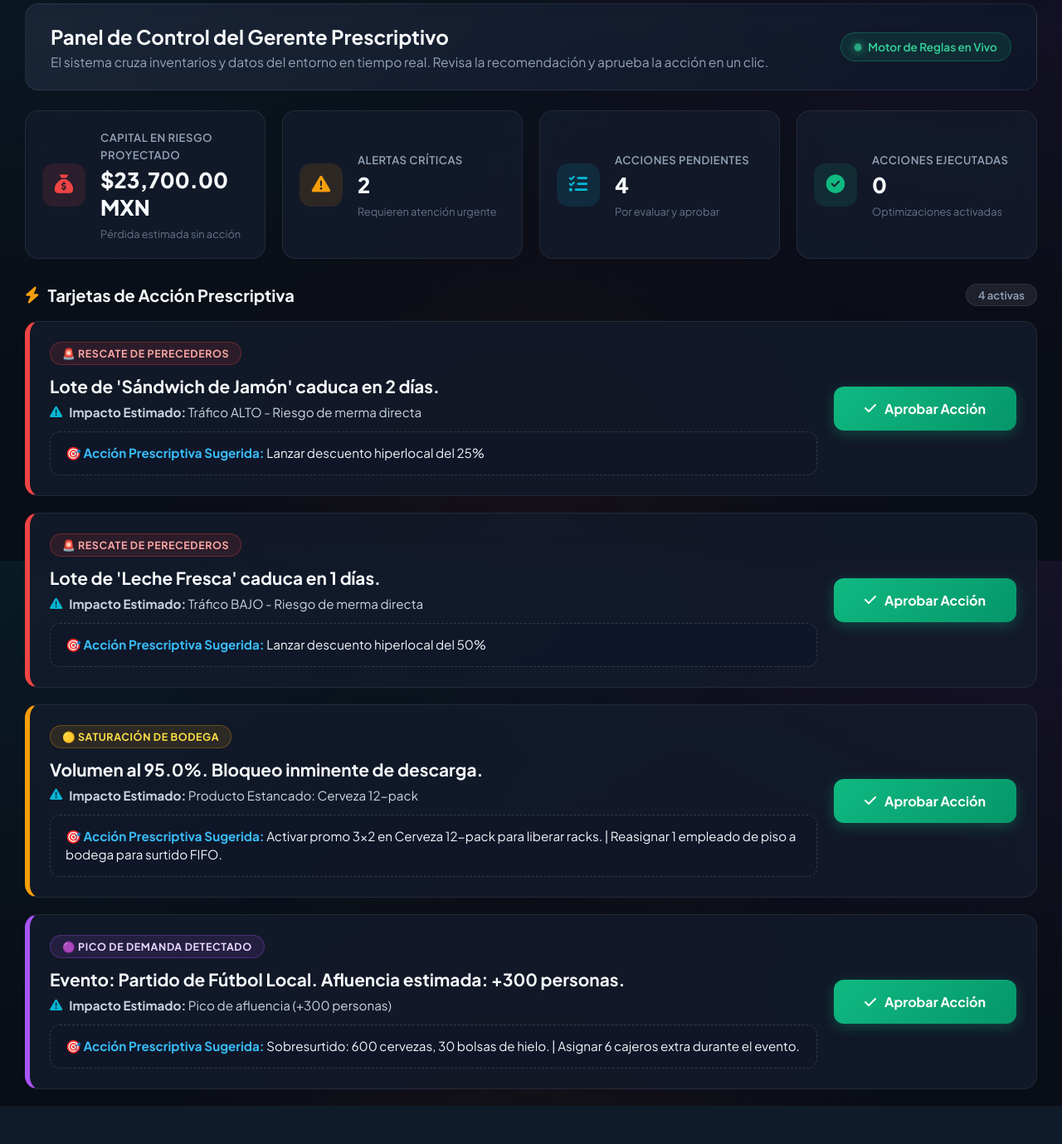
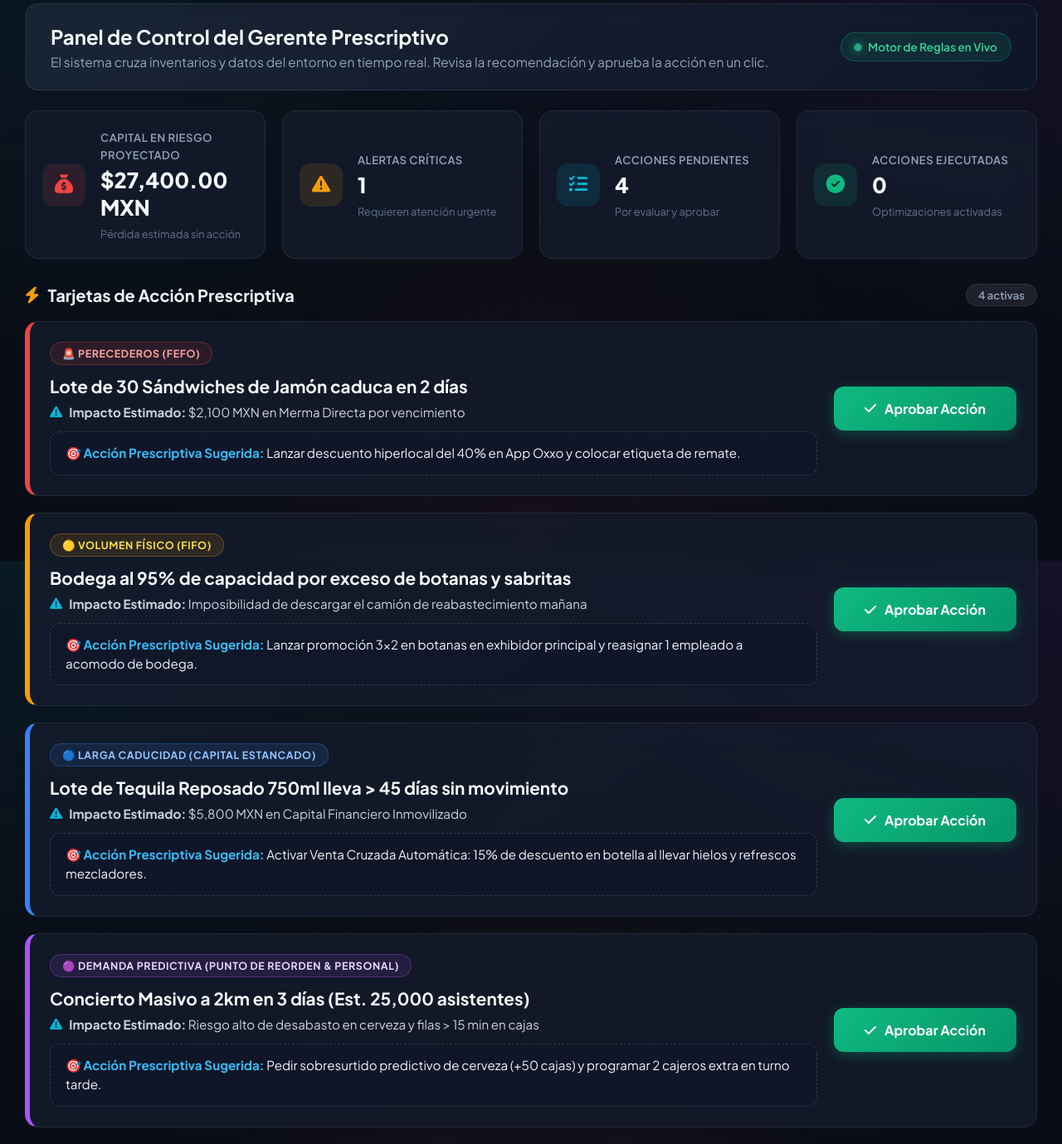
Before and after one commit to Ariel-Hdz-Gar/RoadToTech-HackProject, a Flask app: page / in a window 1280 px wide. Shown: the part 124-1503 px from the top of the page at 83% size. Before the commit the page ends 1457 px from the top, so only its background shows below. Run offline with Flask 3, Linux system fonts and the light colour scheme.

Commit message:
feat: Update MVP Frontend and README with 4 Archetypes (Red, Yellow, Blue, Purple cards)

```diff
--- a/app.py
+++ b/app.py
@@ -6,103 +6,99 @@ import os
 # Agregar la carpeta Back-End al PATH de Python
 sys.path.append(os.path.join(os.path.dirname(__file__), "Back-End"))
 
-from motor_reglas import LotePerecedero, Bodega, EventoLocal, MotorAlertas
-from mock_db import db_perecederos, db_bodegas, db_eventos
-
 app = Flask(__name__)
 
-# Mapeo de sucursales entre el Frontend y los IDs de Ariel (Backend)
-BRANCH_MAP = {
-    "Sucursal Monterrey Norte 📍": 1,
-    "Sucursal Monterrey Sur 📍": 2,
-    "Sucursal Centro 📍": 3
+# -----------------------------------------------------------------------------
+# Base de Datos Simulada Frontend (4 Arquetipos de Tarjetas Prescriptivas)
+# -----------------------------------------------------------------------------
+INITIAL_DATA = {
+    "Sucursal Monterrey Norte 📍": [
+        {
+            "id": "ALT-001",
+            "type": "red",
+            "emoji": "🚨",
+            "category": "Perecederos (FEFO)",
+            "title": "Lote de 30 Sándwiches de Jamón caduca en 2 días",
+            "impact": "$2,100 MXN en Merma Directa por vencimiento",
+            "recommendation": "Lanzar descuento hiperlocal del 40% en App Oxxo y colocar etiqueta de remate.",
+            "impact_value": 2100,
+            "critical": True
+        },
+        {
+            "id": "ALT-002",
+            "type": "yellow",
+            "emoji": "🟡",
+            "category": "Volumen Físico (FIFO)",
+            "title": "Bodega al 95% de capacidad por exceso de botanas y sabritas",
+            "impact": "Imposibilidad de descargar el camión de reabastecimiento mañana",
+            "recommendation": "Lanzar promoción 3x2 en botanas en exhibidor principal y reasignar 1 empleado a acomodo de bodega.",
+            "impact_value": 4500,
+            "critical": False
+        },
+        {
+            "id": "ALT-003",
+            "type": "blue",
+            "emoji": "🔵",
+            "category": "Larga Caducidad (Capital Estancado)",
+            "title": "Lote de Tequila Reposado 750ml lleva > 45 días sin movimiento",
+            "impact": "$5,800 MXN en Capital Financiero Inmovilizado",
+            "recommendation": "Activar Venta Cruzada Automática: 15% de descuento en botella al llevar hielos y refrescos mezcladores.",
+            "impact_value": 5800,
+            "critical": False
+        },
+        {
+            "id": "ALT-004",
+            "type": "purple",
+            "emoji": "🟣",
+            "category": "Demanda Predictiva (Punto de Reorden & Personal)",
+            "title": "Concierto Masivo a 2km en 3 días (Est. 25,000 asistentes)",
+            "impact": "Riesgo alto de desabasto en cerveza y filas > 15 min en cajas",
+            "recommendation": "Pedir sobresurtido predictivo de cerveza (+50 cajas) y programar 2 cajeros extra en turno tarde.",
+            "impact_value": 15000,
+            "critical": False
+        }
+    ],
+    "Sucursal Monterrey Sur 📍": [
+        {
+            "id": "ALT-005",
+            "type": "red",
+            "emoji": "🚨",
+            "category": "Perecederos (FEFO)",
+            "title": "Lote de 15 Leches Frescas vence en 24 horas",
+            "impact": "$650 MXN en Merma Directa",
+            "recommendation": "Activar paquete combo promocional con café preparado.",
+            "impact_value": 650,
+            "critical": True
+        },
+        {
+            "id": "ALT-006",
+            "type": "blue",
+            "emoji": "🔵",
+            "category": "Larga Caducidad (Capital Estancado)",
+            "title": "Lote de Whisky Importado 1L suma 52 días sin ventas",
+            "impact": "$7,200 MXN inmovilizados en inventario",
+            "recommendation": "Reubicar producto a isla de cajas y activar 15% de descuento en combo con hieleras.",
+            "impact_value": 7200,
+            "critical": False
+        }
+    ],
+    "Sucursal Centro 📍": [
+        {
+            "id": "ALT-007",
+            "type": "purple",
+            "emoji": "🟣",
+            "category": "Demanda Predictiva (Evento Deportivo)",
+            "title": "Partido de Fútbol Clásico en 24 hrs",
+            "impact": "Incremento del 300% en demanda de botanas y bolsas de hielo",
+            "recommendation": "Surtir 20 bolsas de hielo adicionales y habilitar caja rápida en turno noche.",
+            "impact_value": 8500,
+            "critical": False
+        }
+    ]
 }
 
-# Estado mutable en memoria para la sesión
-state_perecederos = copy.deepcopy(db_perecederos)
-state_bodegas = copy.deepcopy(db_bodegas)
-state_eventos = copy.deepcopy(db_eventos)
+alerts_db = copy.deepcopy(INITIAL_DATA)
 executed_count = 0
-
-def calcular_alertas():
-    """ Procesa los datos del backend usando el motor de reglas de Ariel """
-    alertas_por_sucursal = {}
-
-    for nombre_sucursal, id_sucursal in BRANCH_MAP.items():
-        list_alertas = []
-
-        # 1. Alertas Rojas (Perecederos / Caducidad)
-        for idx, item in enumerate(state_perecederos):
-            if item.get("id_sucursal") == id_sucursal:
-                lote = LotePerecedero(
-                    producto=item["producto"],
-                    dias_para_caducar=item["dias_para_caducar"],
-                    trafico_sucursal=item.get("trafico_sucursal", "alto")
-                )
-                res = MotorAlertas.procesar_alerta_roja(lote)
-                if res:
-                    list_alertas.append({
-                        "id": f"ALT-RED-{idx}",
-                        "type": "red",
-                        "emoji": "🚨",
-                        "category": res["titulo"],
-                        "title": res["descripcion"],
-                        "impact": f"Tráfico {item.get('trafico_sucursal', 'alto').upper()} - Riesgo de merma directa",
-                        "recommendation": res["recomendacion_inventario"],
-                        "impact_value": 2100 if item["dias_para_caducar"] <= 2 else 950,
-                        "critical": True,
-                        "raw_item": item
-                    })
-
-        # 2. Alertas Amarillas (Saturación de Bodega)
-        for idx, item in enumerate(state_bodegas):
-            if item.get("id_sucursal") == id_sucursal:
-                bodega = Bodega(
-                    volumen_total_m3=item["volumen_total_m3"],
-                    volumen_ocupado_m3=item["volumen_ocupado_m3"],
-                    producto_estancado=item["producto_estancado"]
-                )
-                res = MotorAlertas.procesar_alerta_amarilla(bodega)
-                if res:
-                    list_alertas.append({
-                        "id": f"ALT-YEL-{idx}",
-                        "type": "yellow",
-                        "emoji": "🟡",
-                        "category": res["titulo"],
-                        "title": res["descripcion"],
-                        "impact": f"Producto Estancado: {item['producto_estancado']}",
-                        "recommendation": f"{res['recomendacion_inventario']} | {res['recomendacion_personal']}",
-                        "impact_value": 4500,
-                        "critical": False,
-                        "raw_item": item
-                    })
-
-        # 3. Alertas Moradas (Eventos Locales & Personal)
-        for idx, item in enumerate(state_eventos):
-            if item.get("id_sucursal") == id_sucursal:
-                if item.get("afluencia_estimada", 0) > 0:
-                    evento = EventoLocal(
-                        nombre_evento=item["nombre_evento"],
-                        afluencia_estimada=item["afluencia_estimada"]
-                    )
-                    res = MotorAlertas.procesar_alerta_morada(evento)
-                    if res:
-                        list_alertas.append({
-                            "id": f"ALT-PUR-{idx}",
-                            "type": "purple",
-                            "emoji": "🟣",
-                            "category": res["titulo"],
-                            "title": res["descripcion"],
-                            "impact": f"Pico de afluencia (+{item['afluencia_estimada']} personas)",
-                            "recommendation": f"{res['recomendacion_inventario']} | {res['recomendacion_personal']}",
-                            "impact_value": item["afluencia_estimada"] * 50,
-                            "critical": False,
-                            "raw_item": item
-                        })
-
-        alertas_por_sucursal[nombre_sucursal] = list_alertas
-
-    return alertas_por_sucursal
 
 # -----------------------------------------------------------------------------
 # Endpoints HTTP REST API
@@ -113,59 +109,40 @@ def index():
 
 @app.route("/api/alerts", methods=["GET"])
 def get_alerts():
-    alertas = calcular_alertas()
     return jsonify({
-        "alerts": alertas,
+        "alerts": alerts_db,
         "executed_count": executed_count
     })
 
 @app.route("/api/alerts/approve", methods=["POST"])
 def approve_alert():
-    global executed_count, state_perecederos, state_bodegas, state_eventos
+    global executed_count
     data = request.get_json() or {}
-    branch_name = data.get("branch")
-    alert_id = str(data.get("alert_id", ""))
+    branch = data.get("branch")
+    alert_id = data.get("alert_id")
 
-    id_sucursal = BRANCH_MAP.get(branch_name)
+    if branch in alerts_db:
+        alerts_db[branch] = [a for a in alerts_db[branch] if a["id"] != alert_id]
+        executed_count += 1
+        return jsonify({
+            "success": True,
+            "alerts": alerts_db,
+            "executed_count": executed_count
+        })
 
-    if alert_id.startswith("ALT-RED-"):
-        idx = int(alert_id.replace("ALT-RED-", ""))
-        if 0 <= idx < len(state_perecederos):
-            state_perecederos.pop(idx)
-            executed_count += 1
-
-    elif alert_id.startswith("ALT-YEL-"):
-        idx = int(alert_id.replace("ALT-YEL-", ""))
-        if 0 <= idx < len(state_bodegas):
-            # Liberar espacio simulado
-            state_bodegas[idx]["volumen_ocupado_m3"] = 40.0
-            executed_count += 1
-
-    elif alert_id.startswith("ALT-PUR-"):
-        idx = int(alert_id.replace("ALT-PUR-", ""))
-        if 0 <= idx < len(state_eventos):
-            state_eventos.pop(idx)
-            executed_count += 1
-
-    return jsonify({
-        "success": True,
-        "alerts": calcular_alertas(),
-        "executed_count": executed_count
-    })
+    return jsonify({"success": False, "error": "Sucursal no encontrada"}), 400
 
 @app.route("/api/alerts/reset", methods=["POST"])
 def reset_alerts():
-    global state_perecederos, state_bodegas, state_eventos, executed_count
-    state_perecederos = copy.deepcopy(db_perecederos)
-    state_bodegas = copy.deepcopy(db_bodegas)
-    state_eventos = copy.deepcopy(db_eventos)
+    global alerts_db, executed_count
+    alerts_db = copy.deepcopy(INITIAL_DATA)
     executed_count = 0
     return jsonify({
         "success": True,
-        "alerts": calcular_alertas(),
+        "alerts": alerts_db,
         "executed_count": executed_count
     })
 
 if __name__ == "__main__":
-    print("[RetailPulse] Servidor conectado con motor_reglas.py iniciado en http://127.0.0.1:5000")
+    print("[RetailPulse] Servidor con 4 Arquetipos iniciado en http://127.0.0.1:5000")
     app.run(debug=True, port=5000)
--- a/static/css/style.css
+++ b/static/css/style.css
@@ -1,5 +1,5 @@
 /* ==========================================================================
-   RetailPulse - Custom Glassmorphism Stylesheet
+   RetailPulse - Custom Glassmorphism Stylesheet (4 Archetypes)
    ========================================================================== */
 
 :root {
@@ -10,7 +10,7 @@
     --text-secondary: #94A3B8;
     --text-muted: #64748B;
 
-    /* Category Colors */
+    /* 4 Category Colors */
     --color-red: #EF4444;
     --color-red-bg: rgba(239, 68, 68, 0.12);
     --color-red-glow: rgba(239, 68, 68, 0.25);
@@ -18,6 +18,10 @@
     --color-yellow: #F59E0B;
     --color-yellow-bg: rgba(245, 158, 11, 0.12);
     --color-yellow-glow: rgba(245, 158, 11, 0.25);
+
+    --color-blue: #3B82F6;
+    --color-blue-bg: rgba(59, 130, 246, 0.12);
+    --color-blue-glow: rgba(59, 130, 246, 0.25);
 
     --color-purple: #A855F7;
     --color-purple-bg: rgba(168, 85, 247, 0.12);
@@ -308,7 +312,7 @@ body {
     gap: 20px;
 }
 
-/* Alert Card Component */
+/* Alert Card Component - 4 Archetypes */
 .alert-card {
     background: var(--bg-card);
     backdrop-filter: blur(16px);
@@ -338,6 +342,11 @@ body {
 .alert-card.yellow {
     --card-border-color: var(--color-yellow);
     --card-glow-color: var(--color-yellow-glow);
+}
+
+.alert-card.blue {
+    --card-border-color: var(--color-blue);
+    --card-glow-color: var(--color-blue-glow);
 }
 
 .alert-card.purple {
@@ -371,6 +380,7 @@ body {
 
 .red .card-header-badge { background: var(--color-red-bg); color: #FCA5A5; border: 1px solid rgba(239,68,68,0.3); }
 .yellow .card-header-badge { background: var(--color-yellow-bg); color: #FDE047; border: 1px solid rgba(245,158,11,0.3); }
+.blue .card-header-badge { background: var(--color-blue-bg); color: #93C5FD; border: 1px solid rgba(59,130,246,0.3); }
 .purple .card-header-badge { background: var(--color-purple-bg); color: #E9D5FF; border: 1px solid rgba(168,85,247,0.3); }
 
 .card-title {
```
Also changed, not shown: README.md.
